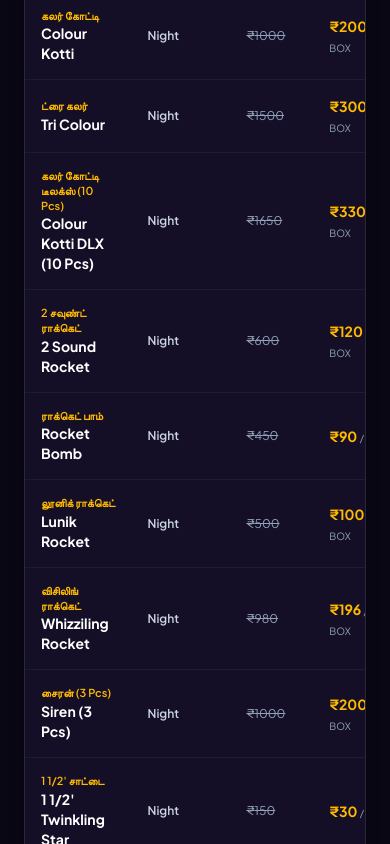
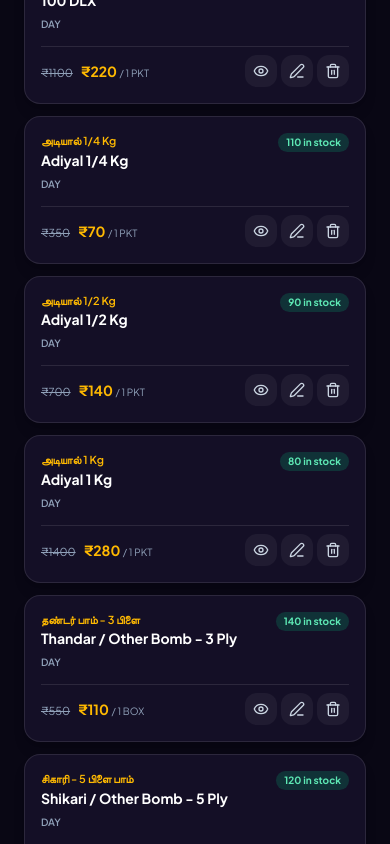
Before and after one commit to gokila0/crackers, a React (Vite) app: page /admin/offers in a window 390 px wide. Shown: the part 10000-10844 px from the top of the page. Built offline with nearby package versions, Linux system fonts and the light colour scheme; sample sign-in values are in the browser's storage.

Commit message:
Fix horizontal screen overflow on mobile: enforce 100vw viewport constraint and add mobile cards for Admin Products

```diff
--- a/src/index.css
+++ b/src/index.css
@@ -1,11 +1,16 @@
 @import "tailwindcss";
 
 @layer base {
+  html, body, #root {
+    max-width: 100vw;
+    overflow-x: hidden !important;
+    box-sizing: border-box;
+  }
+
   body {
     background-color: #0c081c;
     color: #f1f5f9;
     font-family: 'Plus Jakarta Sans', sans-serif;
-    overflow-x: hidden;
     transition: background-color 0.4s ease, color 0.4s ease;
   }
 }
--- a/src/pages/admin/Products.jsx
+++ b/src/pages/admin/Products.jsx
@@ -181,8 +181,64 @@ export default function AdminProducts() {
           </div>
         </div>
 
-        {/* Products Table */}
-        <div className="bg-[#140f26] rounded-3xl border border-white/10 overflow-hidden shadow-xl">
+        {/* Products List & Table */}
+        <div className="space-y-4">
+          {/* MOBILE CARDS VIEW (For Phone Screens < md) */}
+          <div className="block md:hidden space-y-3">
+            {filteredProducts.map((p) => (
+              <div
+                key={`adm-mob-${p.id}`}
+                className="p-4 rounded-2xl bg-[#140f26] border border-white/10 space-y-3 shadow-lg"
+              >
+                <div className="flex items-start justify-between gap-2">
+                  <div>
+                    {p.tamilName && <div className="text-amber-400 font-semibold text-[11px]">{p.tamilName}</div>}
+                    <h3 className="font-bold text-white text-sm">{p.name}</h3>
+                    <span className="text-[10px] text-slate-400 uppercase font-semibold capitalize">{p.category}</span>
+                  </div>
+                  <span className={`px-2 py-0.5 rounded-full text-[10px] font-bold ${
+                    p.stock > 20 ? 'bg-emerald-500/20 text-emerald-300' : 'bg-red-500/20 text-red-300'
+                  }`}>
+                    {p.stock} in stock
+                  </span>
+                </div>
+
+                <div className="flex items-center justify-between border-t border-white/10 pt-2 text-xs">
+                  <div className="flex items-baseline gap-2">
+                    <span className="text-slate-400 line-through text-[11px]">₹{p.originalPrice}</span>
+                    <span className="font-extrabold text-amber-400 text-sm">₹{p.price} <span className="text-[10px] text-slate-400 font-normal">/ {p.unit}</span></span>
+                  </div>
+
+                  <div className="flex items-center gap-1">
+                    <button
+                      onClick={() => setViewingProduct(p)}
+                      className="p-2 rounded-xl bg-white/5 hover:bg-amber-500/20 text-slate-300 hover:text-amber-400 transition-colors"
+                      title="View Details"
+                    >
+                      <Eye className="w-4 h-4" />
+                    </button>
+                    <button
+                      onClick={() => handleOpenEditModal(p)}
+                      className="p-2 rounded-xl bg-white/5 hover:bg-indigo-500/20 text-slate-300 hover:text-indigo-400 transition-colors"
+                      title="Edit Product"
+                    >
+                      <Edit3 className="w-4 h-4" />
+                    </button>
+                    <button
+                      onClick={() => setDeletingProductId(p.id)}
+                      className="p-2 rounded-xl bg-white/5 hover:bg-red-500/20 text-slate-300 hover:text-red-400 transition-colors"
+                      title="Delete Product"
+                    >
+                      <Trash2 className="w-4 h-4" />
+                    </button>
+                  </div>
+                </div>
+              </div>
+            ))}
+          </div>
+
+          {/* DESKTOP TABLE VIEW (For Tablet & Desktop Screens >= md) */}
+          <div className="hidden md:block bg-[#140f26] rounded-3xl border border-white/10 overflow-hidden shadow-xl">
             <div className="overflow-x-auto">
               <table className="w-full text-left text-xs">
                 <thead className="bg-white/5 text-slate-300 font-bold uppercase border-b border-white/10">
@@ -249,6 +305,7 @@ export default function AdminProducts() {
                   ))}
                 </tbody>
               </table>
+            </div>
           </div>
         </div>
 
```
Lines whose indentation alone changed are shown as unchanged.
